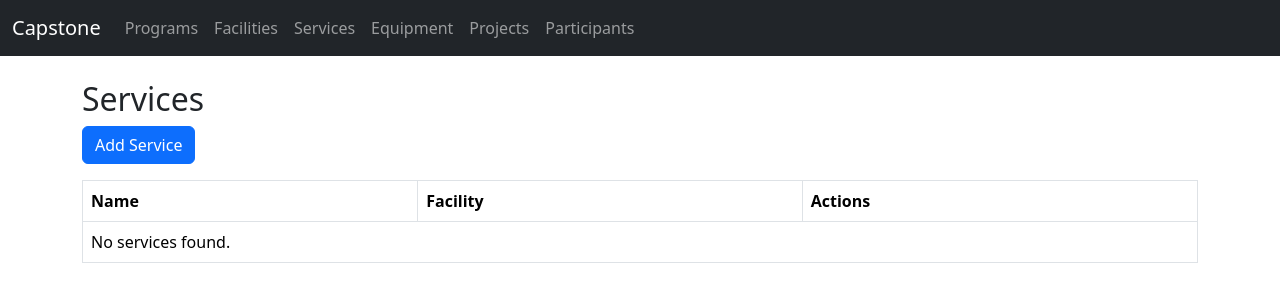
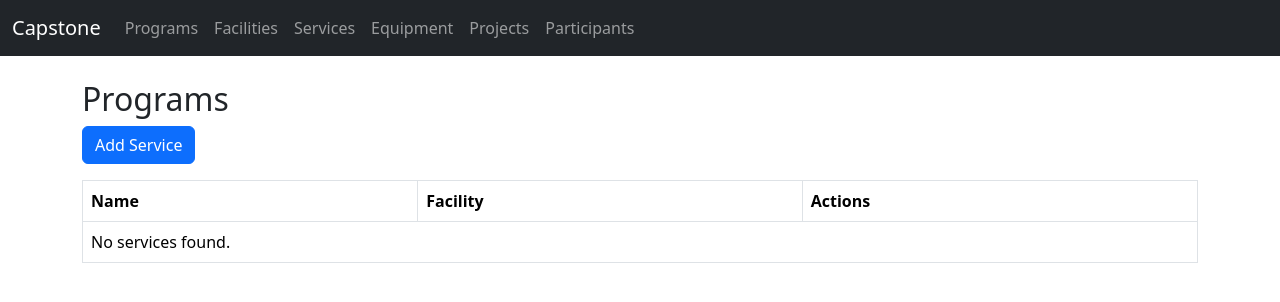
Before and after one commit to Sh-a-wn/CSC3115-Group2, a Django app: page /programs/ in a window 1280 px wide. Shown: the top 302 px of the page. Run offline with Django 4.2, Linux system fonts and the light colour scheme; data that the repository does not hold is empty.

Commit message:
Made changes to the template

```diff
--- a/capstone/programs/templates/programs/program_list.html
+++ b/capstone/programs/templates/programs/program_list.html
@@ -1,6 +1,6 @@
 {% extends 'base.html' %}
 {% block content %}
-<h2>Services</h2>
+<h2>Programs</h2>
 <a href="{% url 'service_add' %}" class="btn btn-primary mb-3">Add Service</a>
 <table class="table table-bordered">
   <tr>
```
